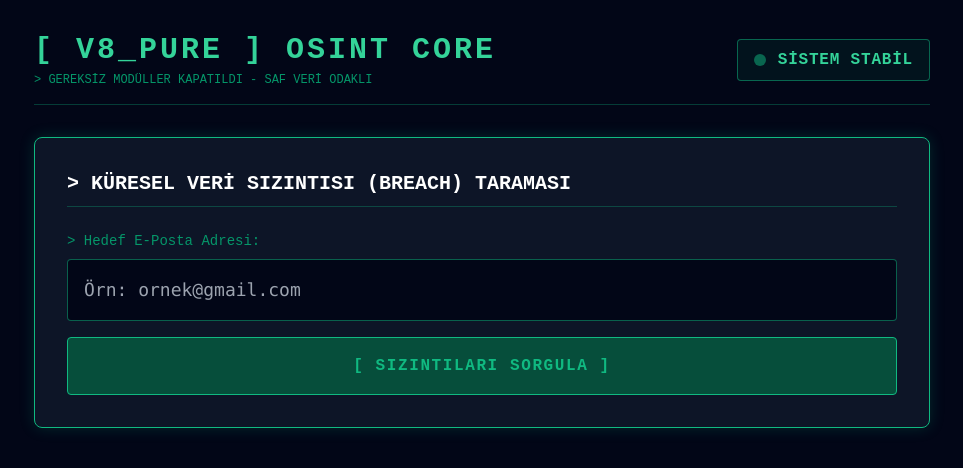
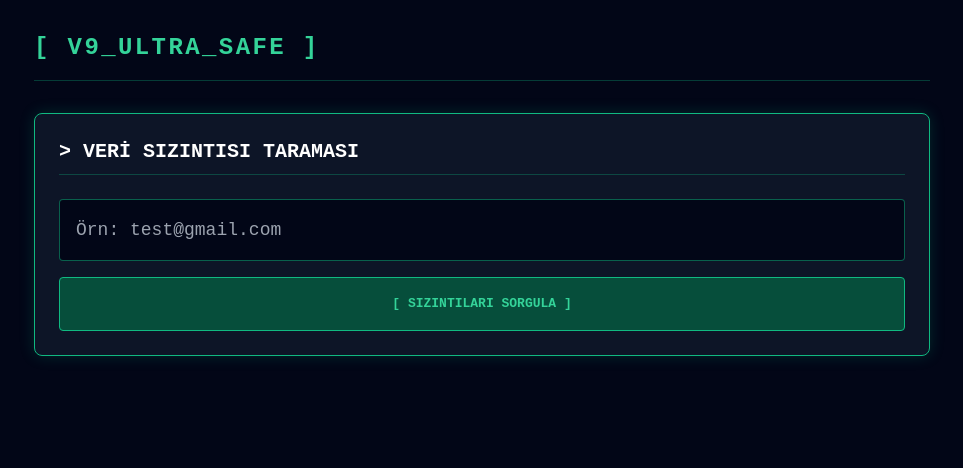
Before and after one commit to pcheymedia/pvpchats, a website: page index.html in a window 1280 px wide. Shown: the whole page, without its empty margins (158-1121 px from the left). Drawn offline with nearby package versions, Linux system fonts and the light colour scheme.

Commit message:
Update index.html

```diff
--- a/index.html
+++ b/index.html
@@ -3,95 +3,80 @@
 <head>
     <meta charset="UTF-8">
     <meta name="viewport" content="width=device-width, initial-scale=1.0">
-    <title>V8 OSINT LAB | SAF GÜÇ</title>
+    <title>V9 OSINT LAB | KESİN ÇÖZÜM</title>
     <script src="https://cdn.tailwindcss.com"></script>
     <style>
-        body { background-color: #020617; color: #10b981; font-family: 'Courier New', Courier, monospace; margin: 0; }
+        body { background-color: #020617; color: #10b981; font-family: monospace; margin: 0; }
         .glass-panel { background: rgba(15, 23, 42, 0.9); border: 1px solid #10b981; box-shadow: 0 0 15px rgba(16, 185, 129, 0.2); border-radius: 8px; }
-        ::-webkit-scrollbar { width: 6px; } ::-webkit-scrollbar-track { background: transparent; } ::-webkit-scrollbar-thumb { background: #10b981; }
     </style>
 </head>
 <body class="p-4 md:p-8 min-h-screen flex flex-col items-center">
 
-    <!-- Üst Başlık -->
-    <header class="w-full max-w-4xl mb-8 border-b border-emerald-500/30 pb-4 flex flex-col md:flex-row justify-between items-center gap-4">
+    <header class="w-full max-w-4xl mb-8 border-b border-emerald-500/30 pb-4 flex justify-between items-center">
         <div>
-            <h1 class="text-2xl md:text-3xl font-bold tracking-widest text-emerald-400">
-                [ V8_PURE ] OSINT CORE
-            </h1>
-            <p class="text-xs text-emerald-600 mt-1">> GEREKSİZ MODÜLLER KAPATILDI - SAF VERİ ODAKLI</p>
-        </div>
-        <div class="flex items-center gap-3 border border-emerald-500/50 bg-emerald-900/20 px-4 py-2 rounded">
-            <div class="w-3 h-3 bg-emerald-500 rounded-full animate-pulse"></div>
-            <span class="text-emerald-400 font-bold tracking-wider">SİSTEM STABİL</span>
+            <h1 class="text-2xl font-bold tracking-widest text-emerald-400">[ V9_ULTRA_SAFE ]</h1>
         </div>
     </header>
 
-    <!-- Ana Arama Paneli -->
-    <div class="w-full max-w-4xl glass-panel p-6 md:p-8 flex flex-col">
+    <div class="w-full max-w-4xl glass-panel p-6 flex flex-col">
         <h2 class="text-xl font-bold mb-6 border-b border-emerald-500/30 pb-2 text-white">
-            > KÜRESEL VERİ SIZINTISI (BREACH) TARAMASI
+            > VERİ SIZINTISI TARAMASI
         </h2>
 
         <div class="mb-4">
-            <label class="block text-sm text-emerald-600 mb-2">> Hedef E-Posta Adresi:</label>
-            <input type="text" id="target-input" placeholder="Örn: ornek@gmail.com"
-                class="w-full bg-slate-950 border border-emerald-500/50 text-emerald-400 p-4 rounded focus:outline-none focus:border-emerald-400 font-mono text-lg">
+            <input type="text" id="target-email" placeholder="Örn: test@gmail.com"
+                class="w-full bg-slate-950 border border-emerald-500/50 text-emerald-400 p-4 rounded focus:outline-none focus:border-emerald-400 text-lg">
         </div>
 
-        <button id="search-btn" class="w-full bg-emerald-900 border border-emerald-500 hover:bg-emerald-500 hover:text-black text-emerald-500 font-bold py-4 px-4 rounded transition-colors duration-200 uppercase tracking-widest">
+        <!-- Doğrudan onclick eklendi -->
+        <button onclick="baslat()" class="w-full bg-emerald-900 border border-emerald-500 text-emerald-400 font-bold py-4 px-4 rounded active:bg-emerald-700">
             [ SIZINTILARI SORGULA ]
         </button>
 
-        <!-- Sonuç Ekranı -->
-        <div id="results-box" class="mt-6 p-4 bg-slate-950 border border-emerald-800 rounded hidden font-mono text-sm min-h-[150px]">
-            <!-- Sonuçlar buraya gelecek -->
+        <div id="sonuc-kutusu" class="mt-6 p-4 bg-slate-950 border border-emerald-800 rounded font-mono text-sm hidden">
         </div>
     </div>
 
-    <!-- HİÇBİR ARKA PLAN İŞLEMİ OLMAYAN, SADECE BUTONA BASINCA ÇALIŞAN SAF KOD -->
     <script>
-        const btn = document.getElementById('search-btn');
-        const input = document.getElementById('target-input');
-        const results = document.getElementById('results-box');
+        async function baslat() {
+            // Butona basıldığını kanıtlamak için uyarı penceresi!
+            alert("Sistem tetiklendi! E-posta taranıyor...");
 
-        // Tarama Fonksiyonu
-        async function runScan() {
-            const email = input.value.trim();
+            var email = document.getElementById('target-email').value;
+            var sonuc = document.getElementById('sonuc-kutusu');
 
-            if(!email || !email.includes('@')) {
-                alert("[!] Lütfen geçerli bir e-posta adresi girin.");
+            if(email === "") {
+                alert("Lütfen bir e-posta adresi yazın!");
                 return;
             }
 
-            // Yükleniyor ekranı
-            results.classList.remove('hidden');
-            results.innerHTML = `
-                <div class="text-emerald-500 mb-2">> Sorgulanıyor: <span class="text-white">${email}</span></div>
-                <div class="text-yellow-500 animate-pulse">[+] Veri tabanlarına bağlanılıyor, lütfen bekleyin...</div>
-            `;
+            sonuc.style.display = "block";
+            sonuc.innerHTML = "<div style='color:yellow;'>Sorgulanıyor: " + email + " (Lütfen bekleyin...)</div>";
 
             try {
-                // XposedOrNot Sızıntı API'si
-                const response = await fetch(`https://api.xposedornot.com/v1/check-email/${email}`);
+                var response = await fetch("https://api.xposedornot.com/v1/check-email/" + email);
 
                 if (response.status === 404) {
-                    results.innerHTML = `
-                        <div class="text-emerald-500 mb-2">> Sorgulandı: <span class="text-white">${email}</span></div>
-                        <div class="text-[#00ff88] font-bold p-3 bg-emerald-900/20 border border-[#00ff88]/30">
-                            [+] TEMİZ: Bu e-posta adresi bilinen hiçbir veri sızıntısında bulunamadı.
-                        </div>
-                    `;
-                } else if (response.ok) {
-                    const data = await response.json();
-                    const breaches = (data.breaches && data.breaches[0]) ? data.breaches[0] : [];
+                    sonuc.innerHTML = "<div style='color:#00ff88; font-weight:bold;'>[+] TEMİZ: Bu e-posta adresine ait sızıntı bulunamadı.</div>";
+                } else if (response.status === 200) {
+                    var data = await response.json();
+                    var breaches = data.breaches[0];
 
-                    if (breaches.length > 0) {
-                        // Sızıntıları liste formatına çevir
-                        const breachList = breaches.map(b => `<div class="mb-1">> ${b}</div>`).join('');
+                    var liste = "";
+                    for(var i=0; i<breaches.length; i++) {
+                        liste += "<div>> " + breaches[i] + "</div>";
+                    }
 
-                        results.innerHTML = `
-                            <div class="text-emerald-500 mb-2">> Sorgulandı: <span class="text-white">${email}</span></div>
-                            <div class="text-red-500 font-bold mb-3">[!] DİKKAT: ${breaches.length} ADET SIZINTI TESPİT EDİLDİ!</div>
-                            <div class="p-4 bg-red-950/30 border border-red-500/50 text-red-400">
-                                <span class="text-slate-40
+                    sonuc.innerHTML =
+                        "<div style='color:red; font-weight:bold; margin-bottom:10px;'>[!] DİKKAT: " + breaches.length + " SIZINTI TESPİT EDİLDİ!</div>" +
+                        "<div style='border:1px solid red; padding:10px;'>" + liste + "</div>";
+                } else {
+                    sonuc.innerHTML = "<div style='color:orange;'>Sunucu hatası veya limit aşıldı.</div>";
+                }
+            } catch (err) {
+                sonuc.innerHTML = "<div style='color:red; font-weight:bold;'>BAĞLANTI HATASI: Tarayıcınız isteği engelliyor olabilir.</div>";
+            }
+        }
+    </script>
+</body>
+</html>
```
